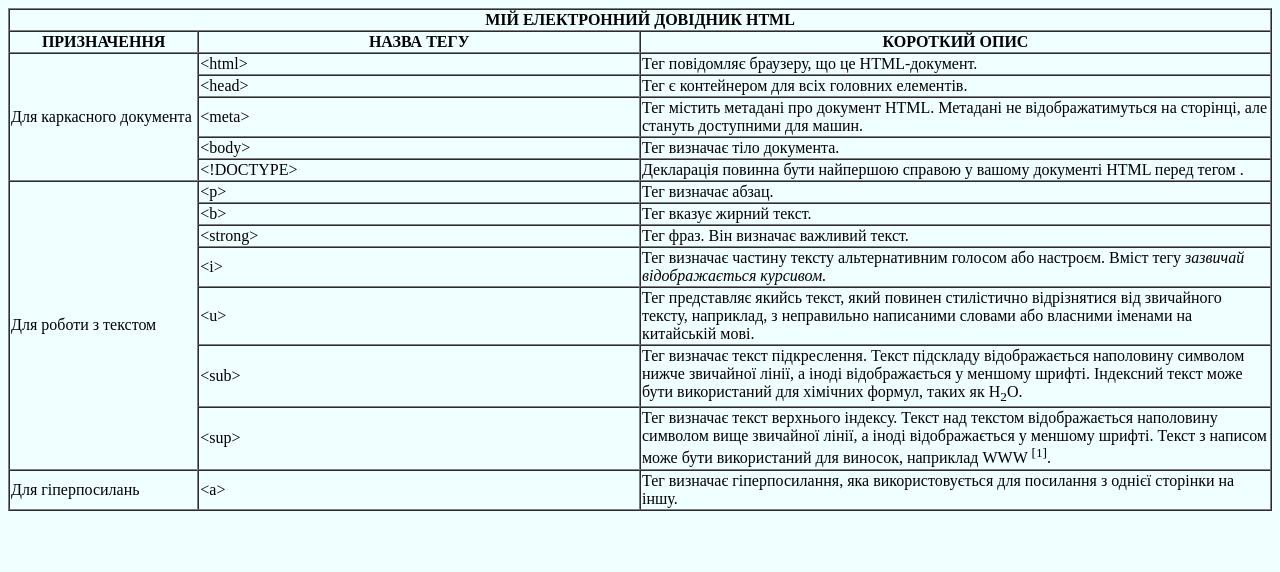
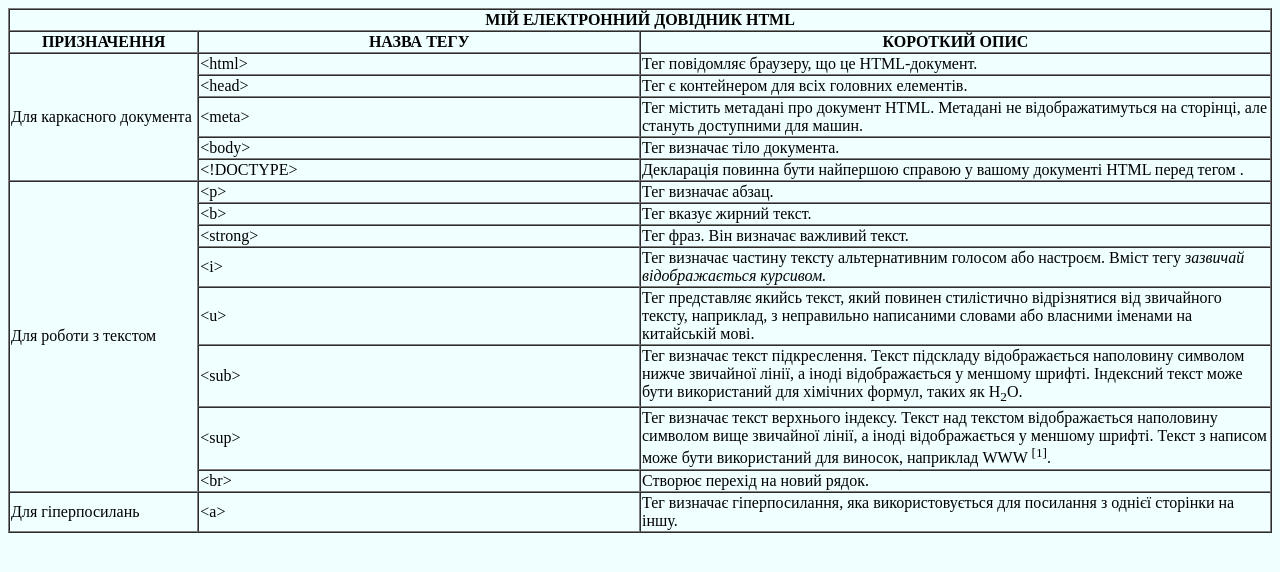
Before and after one commit to beskhlebnyi/MITI_WEB, a plain HTML site: page html_handbook.html in a window 1280 px wide. Drawn offline with Linux system fonts and the light colour scheme.

Commit message:
add some tags to html_handbook

```diff
--- a/html_handbook.html
+++ b/html_handbook.html
@@ -37,7 +37,7 @@
 			<td>Декларація повинна бути найпершою справою у вашому документі HTML перед тегом <html>.</td>
 		</tr>
 		<tr>
-			<td rowspan="7">Для роботи з текстом</td>
+			<td rowspan="8">Для роботи з текстом</td>
 			<td>&ltp&gt</td>
 			<td>Тег визначає абзац.</td>
 		</tr>
@@ -64,6 +64,10 @@
 		<tr>
 			<td>&ltsup&gt</td>
 			<td>Тег визначає текст верхнього індексу. Текст над текстом відображається наполовину символом вище звичайної лінії, а іноді відображається у меншому шрифті. Текст з написом може бути використаний для виносок, наприклад WWW <sup>[1]</sup>.</td>
+    </tr>
+    <tr>
+			<td>&ltbr&gt</td>
+			<td>Створює перехід на новий рядок. </td>
 		</tr>
 		<tr>
 			<td>Для гіперпосилань</td>
```
